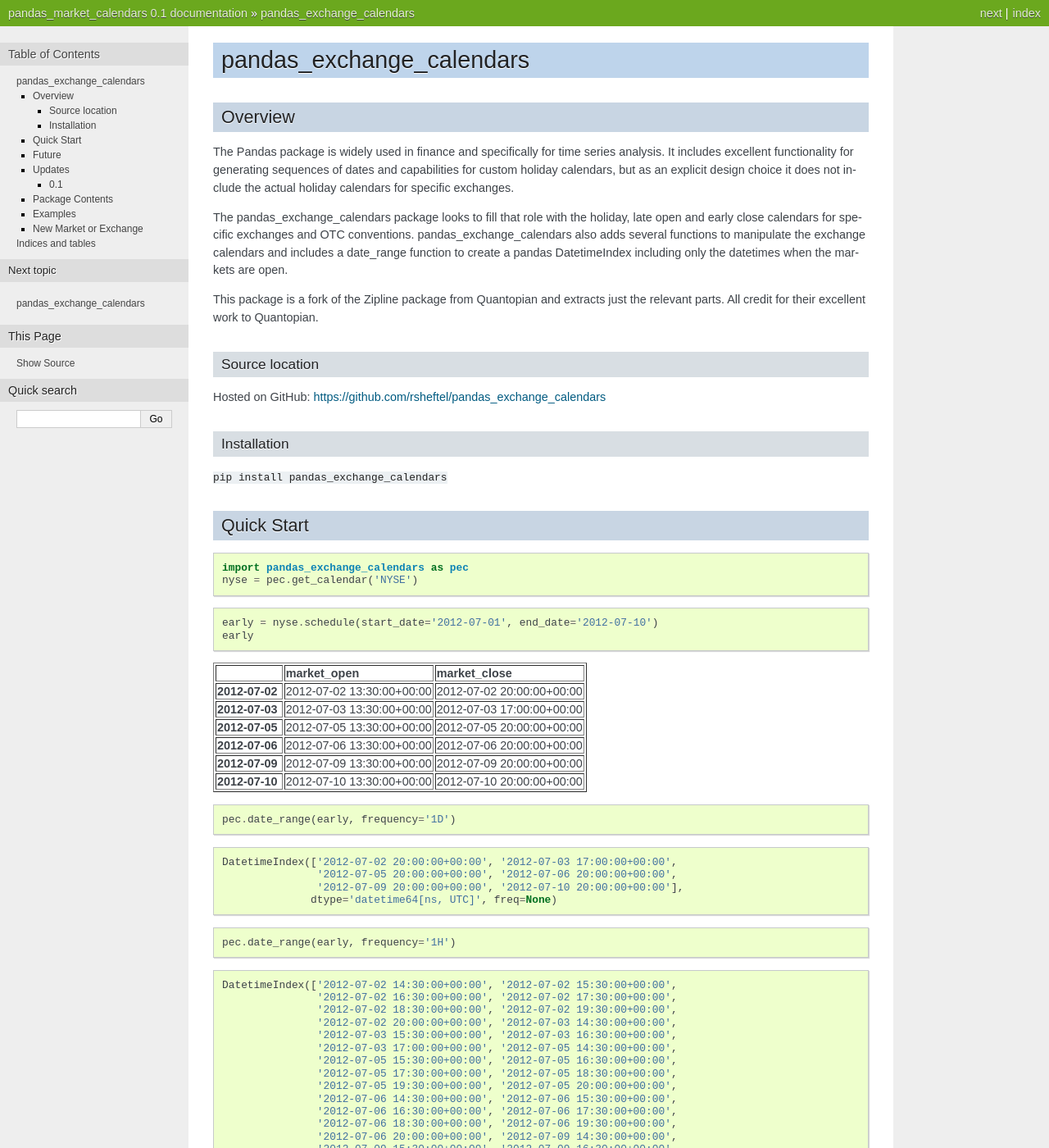
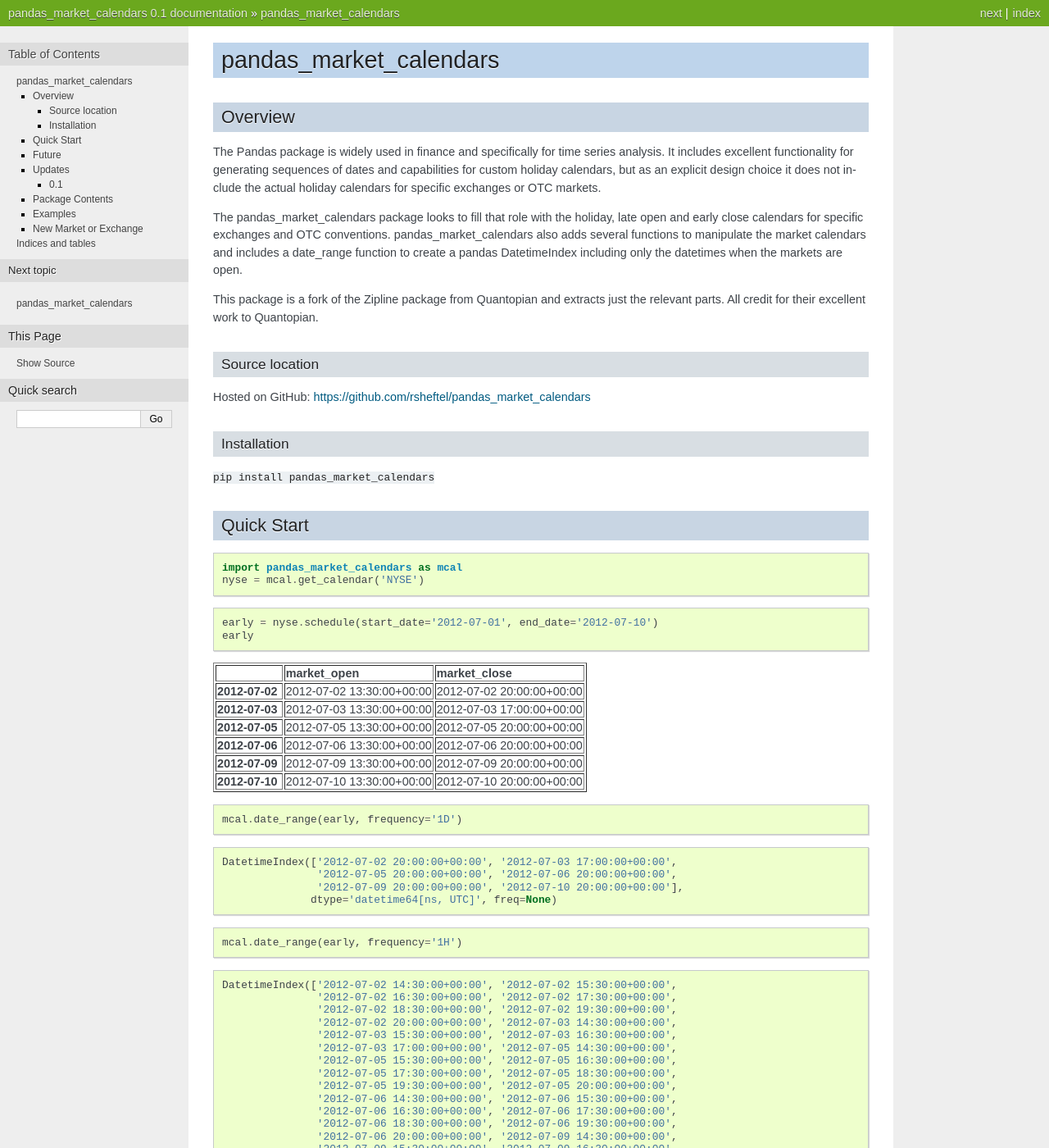
Before and after one commit to rsheftel/pandas_market_calendars, a Sphinx documentation site: the page built from docs/index.rst, in a window 1280 px wide and 1400 px high. Shown: the whole window at 82% size. Built offline with Sphinx 7.4.7, drawn with Linux system fonts in a browser that asks for light colours; some of the changed text lies outside the part shown.

Commit message:
More renaming from pandas_exchange_calendars to pandas_market_calendars

```diff
--- a/docs/conf.py
+++ b/docs/conf.py
@@ -237,7 +237,7 @@
 # html_search_scorer = 'scorer.js'
 
 # Output file base name for HTML help builder.
-htmlhelp_basename = 'pandas_exchange_calendarsdoc'
+htmlhelp_basename = 'pandas_market_calendarsdoc'
 
 # -- Options for LaTeX output ---------------------------------------------
 
@@ -263,7 +263,7 @@
 # (source start file, target name, title,
 #  author, documentclass [howto, manual, or own class]).
 latex_documents = [
-    (master_doc, 'pandas_market_calendars.tex', 'pandas\\_exchange\\_calendars Documentation',
+    (master_doc, 'pandas_market_calendars.tex', 'pandas\\_market\\_calendars Documentation',
      'Ryan Sheftel', 'manual'),
 ]
 
--- a/docs/index.rst
+++ b/docs/index.rst
@@ -1,19 +1,19 @@
-.. pandas_exchange_calendars documentation master file, created by
+.. pandas_market_calendars documentation master file, created by
    sphinx-quickstart on Tue Dec 27 08:02:38 2016.
    You can adapt this file completely to your liking, but it should at least
    contain the root `toctree` directive.
 
-pandas_exchange_calendars
-=========================
+pandas_market_calendars
+=======================
 Overview
 --------
 The Pandas package is widely used in finance and specifically for time series analysis. It includes excellent
 functionality for generating sequences of dates and capabilities for custom holiday calendars, but as an explicit
-design choice it does not include the actual holiday calendars for specific exchanges.
+design choice it does not include the actual holiday calendars for specific exchanges or OTC markets.
 
-The pandas_exchange_calendars package looks to fill that role with the holiday, late open and early close calendars
-for specific exchanges and OTC conventions. pandas_exchange_calendars also adds several functions to manipulate the
-exchange calendars and includes a date_range function to create a pandas DatetimeIndex including only the datetimes
+The pandas_market_calendars package looks to fill that role with the holiday, late open and early close calendars
+for specific exchanges and OTC conventions. pandas_market_calendars also adds several functions to manipulate the
+market calendars and includes a date_range function to create a pandas DatetimeIndex including only the datetimes
 when the markets are open.
 
 This package is a fork of the Zipline package from Quantopian and extracts just the relevant parts. All credit for
@@ -21,18 +21,18 @@
 
 Source location
 ~~~~~~~~~~~~~~~
-Hosted on GitHub: https://github.com/rsheftel/pandas_exchange_calendars
+Hosted on GitHub: https://github.com/rsheftel/pandas_market_calendars
 
 Installation
 ~~~~~~~~~~~~
-``pip install pandas_exchange_calendars``
+``pip install pandas_market_calendars``
 
 Quick Start
 -----------
 .. code:: python
 
-    import pandas_exchange_calendars as pec
-    nyse = pec.get_calendar('NYSE')
+    import pandas_market_calendars as mcal
+    nyse = mcal.get_calendar('NYSE')
 
 .. code:: python
 
@@ -87,7 +87,7 @@
 
 .. code:: python
 
-    pec.date_range(early, frequency='1D')
+    mcal.date_range(early, frequency='1D')
 
 
 
@@ -103,7 +103,7 @@
 
 .. code:: python
 
-    pec.date_range(early, frequency='1H')
+    mcal.date_range(early, frequency='1H')
 
 
 
@@ -162,7 +162,7 @@
 .. toctree::
    :maxdepth: 2
 
-   new_exchange.rst
+   new_market.rst
 
 Indices and tables
 ==================
--- a/docs/modules.rst
+++ b/docs/modules.rst
@@ -1,7 +1,7 @@
-pandas_exchange_calendars
-=========================
+pandas_market_calendars
+=======================
 
 .. toctree::
    :maxdepth: 4
 
-   pandas_exchange_calendars
+   pandas_market_calendars
--- a/docs/new_exchange.rst
+++ b/docs/new_market.rst
@@ -2,7 +2,7 @@
 ======================
 To create a new exchange (or OTC market):
 
-#. Create a new class that inherits from ExchangeCalendar
+#. Create a new class that inherits from MarketCalendar
 #. In the new class create the following class attributes (variables) and set their values to datetime.time():
 
    #. open_time_default
--- a/setup.py
+++ b/setup.py
@@ -1,7 +1,7 @@
 """A setuptools based setup module.
 See:
 https://packaging.python.org/en/latest/distributing.html
-https://github.com/rsheftel/pandas_exchange_calendars
+https://github.com/rsheftel/pandas_market_calendars
 """
 
 # Always prefer setuptools over distutils
@@ -20,7 +20,7 @@
     name='pandas_market_calendars',
     version='0.1',
 
-    description='Market exchange calendars for pandas',
+    description='Market and exchange trading calendars for pandas',
     long_description=long_description,
 
     # The project's main homepage.
@@ -55,7 +55,7 @@
     ],
 
     # What does your project relate to?
-    keywords='trading exchanges datetime holiday business days',
+    keywords='trading exchanges markets OTC datetime holiday business days',
 
     # You can just specify the packages manually here if your project is
     # simple. Or you can use find_packages().
```
Also changed, not shown: README.rst (+15 -15 lines), docs/pandas_exchange_calendars.rst (deleted, +0 -94 lines), docs/pandas_market_calendars.rst (added, +94 -0 lines), docs/usage.rst (+9 -9 lines), 11 other files.
